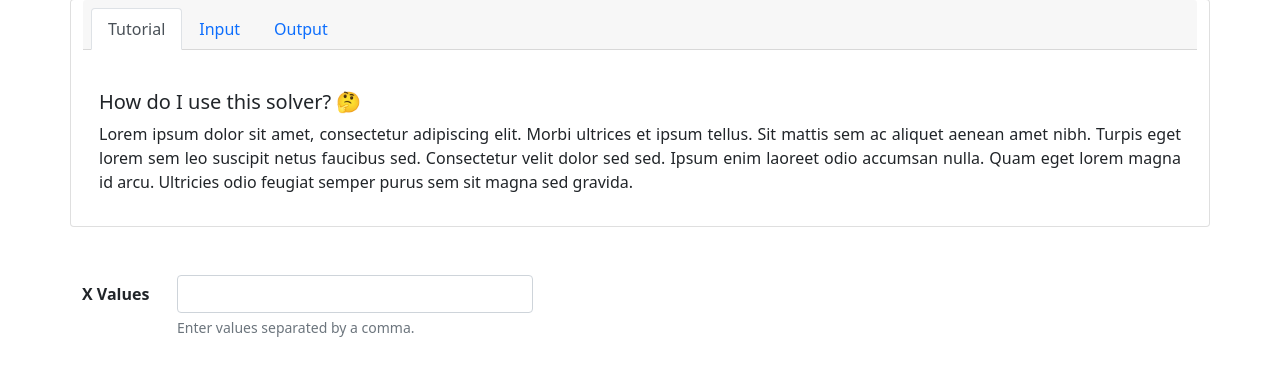
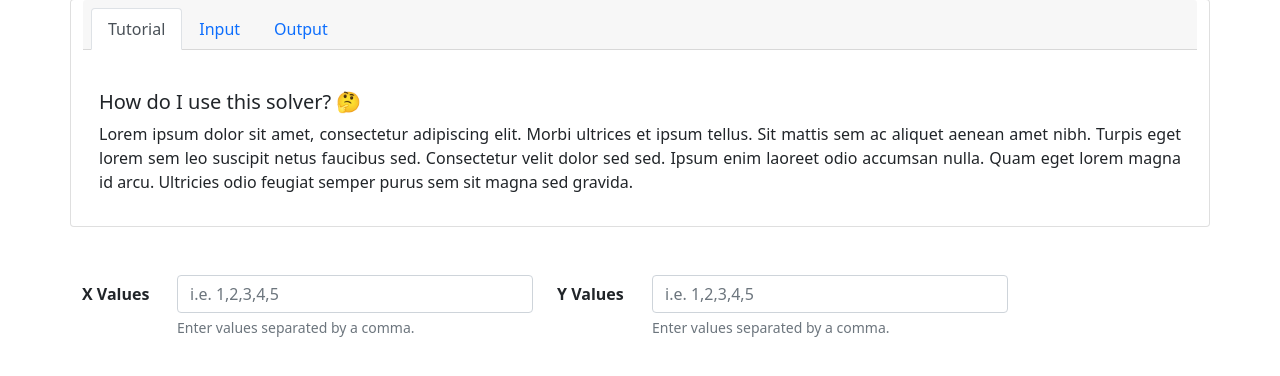
Before and after one commit to brlimarce/SolvePy, a Flask app: page /solve/qsi in a window 1280 px wide. Shown: the part 225-601 px from the top of the page. Run offline with Flask 2, Linux system fonts and the light colour scheme; some libraries are stand-ins or nearby versions.

Commit message:
Move navbar to inner_head.html from layout.html

```diff
--- a/templates/index.html
+++ b/templates/index.html
@@ -1,4 +1,4 @@
-{% extends "layout.html" %}
+{% extends "layouts/layout.html" %}
 
 {% block body %}
     <!-- Place the content here. -->
--- a/templates/layouts/inner_header.html
+++ b/templates/layouts/inner_header.html
@@ -1,9 +1,42 @@
 {% extends "layouts/layout.html" %}
 
 <!-- Navigation Bar -->
-{% block pages %}
-    {% block inner_pages %}
-    {% endblock %}
+{% block navbar %}
+<!-- Start of Navigation Bar -->
+<div class="row d-flex justify-content-between align-items-center">
+    <nav class="navbar fixed-top navbar-expand-lg navbar-dark bg-primary">
+        <!-- Start of Navbar Header -->
+        <div class="navbar-brand">
+            <!-- Icon -->
+            <svg xmlns="http://www.w3.org/2000/svg" width="28" height="28" fill="currentColor" class="bi bi-grid-3x3-gap-fill" viewBox="0 0 16 16">
+                <path d="M1 2a1 1 0 0 1 1-1h2a1 1 0 0 1 1 1v2a1 1 0 0 1-1 1H2a1 1 0 0 1-1-1V2zm5 0a1 1 0 0 1 1-1h2a1 1 0 0 1 1 1v2a1 1 0 0 1-1 1H7a1 1 0 0 1-1-1V2zm5 0a1 1 0 0 1 1-1h2a1 1 0 0 1 1 1v2a1 1 0 0 1-1 1h-2a1 1 0 0 1-1-1V2zM1 7a1 1 0 0 1 1-1h2a1 1 0 0 1 1 1v2a1 1 0 0 1-1 1H2a1 1 0 0 1-1-1V7zm5 0a1 1 0 0 1 1-1h2a1 1 0 0 1 1 1v2a1 1 0 0 1-1 1H7a1 1 0 0 1-1-1V7zm5 0a1 1 0 0 1 1-1h2a1 1 0 0 1 1 1v2a1 1 0 0 1-1 1h-2a1 1 0 0 1-1-1V7zM1 12a1 1 0 0 1 1-1h2a1 1 0 0 1 1 1v2a1 1 0 0 1-1 1H2a1 1 0 0 1-1-1v-2zm5 0a1 1 0 0 1 1-1h2a1 1 0 0 1 1 1v2a1 1 0 0 1-1 1H7a1 1 0 0 1-1-1v-2zm5 0a1 1 0 0 1 1-1h2a1 1 0 0 1 1 1v2a1 1 0 0 1-1 1h-2a1 1 0 0 1-1-1v-2z"/>
+            </svg>
+
+            <!-- Header -->
+            <small class="align-self-center">&nbsp;SolvePy&nbsp;</small>
+
+            <!-- Hamburger Menu -->
+            <button class="navbar-toggler border-0" type="button" data-bs-toggle="collapse" data-bs-target="#webpages" aria-controls="navbarSupportedContent" aria-expanded="false" aria-label="Toggle navigation">
+                <span class="navbar-toggler-icon"></span>
+            </button>
+        </div>
+        <!-- End of Navbar Header -->
+
+        <!-- Start of Navbar Pages -->
+        <div class="collapse navbar-collapse" id="webpages">
+            <ul class="navbar-nav mr-auto">
+                {% block pages %}
+                {% endblock %}
+            </ul>
+        </div>
+        <!-- End of Navbar Pages -->
+
+        <!-- Start of Home Button -->
+        <button class="btn btn-outline-light my-2 my-sm-0" type="button">Go Back</button>
+        <!-- End of Home Button -->
+    </nav>
+</div> <br /> <br /> <br /> <br /> <br />
+<!-- End of Navigation Bar -->
 {% endblock %}
 
 <!-- Body -->
--- a/templates/layouts/layout.html
+++ b/templates/layouts/layout.html
@@ -29,39 +29,8 @@
         <!-- Start of Grid -->
         <div class="container">
             <!-- Start of Navigation Bar -->
-            <div class="row d-flex justify-content-between align-items-center">
-                <nav class="navbar fixed-top navbar-expand-lg navbar-dark bg-primary">
-                    <!-- Start of Navbar Header -->
-                    <div class="navbar-brand">
-                        <!-- Icon -->
-                        <svg xmlns="http://www.w3.org/2000/svg" width="28" height="28" fill="currentColor" class="bi bi-grid-3x3-gap-fill" viewBox="0 0 16 16">
-                            <path d="M1 2a1 1 0 0 1 1-1h2a1 1 0 0 1 1 1v2a1 1 0 0 1-1 1H2a1 1 0 0 1-1-1V2zm5 0a1 1 0 0 1 1-1h2a1 1 0 0 1 1 1v2a1 1 0 0 1-1 1H7a1 1 0 0 1-1-1V2zm5 0a1 1 0 0 1 1-1h2a1 1 0 0 1 1 1v2a1 1 0 0 1-1 1h-2a1 1 0 0 1-1-1V2zM1 7a1 1 0 0 1 1-1h2a1 1 0 0 1 1 1v2a1 1 0 0 1-1 1H2a1 1 0 0 1-1-1V7zm5 0a1 1 0 0 1 1-1h2a1 1 0 0 1 1 1v2a1 1 0 0 1-1 1H7a1 1 0 0 1-1-1V7zm5 0a1 1 0 0 1 1-1h2a1 1 0 0 1 1 1v2a1 1 0 0 1-1 1h-2a1 1 0 0 1-1-1V7zM1 12a1 1 0 0 1 1-1h2a1 1 0 0 1 1 1v2a1 1 0 0 1-1 1H2a1 1 0 0 1-1-1v-2zm5 0a1 1 0 0 1 1-1h2a1 1 0 0 1 1 1v2a1 1 0 0 1-1 1H7a1 1 0 0 1-1-1v-2zm5 0a1 1 0 0 1 1-1h2a1 1 0 0 1 1 1v2a1 1 0 0 1-1 1h-2a1 1 0 0 1-1-1v-2z"/>
-                        </svg>
-
-                        <!-- Header -->
-                        <small class="align-self-center">&nbsp;SolvePy&nbsp;</small>
-
-                        <!-- Hamburger Menu -->
-                        <button class="navbar-toggler border-0" type="button" data-bs-toggle="collapse" data-bs-target="#webpages" aria-controls="navbarSupportedContent" aria-expanded="false" aria-label="Toggle navigation">
-                            <span class="navbar-toggler-icon"></span>
-                        </button>
-                    </div>
-                    <!-- End of Navbar Header -->
-
-                    <!-- Start of Navbar Pages -->
-                    <div class="collapse navbar-collapse" id="webpages">
-                        <ul class="navbar-nav mr-auto">
-                            {% block pages %}
-                            {% endblock %}
-                        </ul>
-                    </div>
-                    <!-- End of Navbar Pages -->
-
-                    <!-- Start of Home Button -->
-                    <button class="btn btn-outline-light my-2 my-sm-0" type="button">Go Back</button>
-                    <!-- End of Home Button -->
-                </nav>
-            </div> <br /> <br /> <br /> <br /> <br />
+            {% block navbar %}
+            {% endblock %}
             <!-- End of Navigation Bar -->
 
             <!-- Start of Body Block -->
--- a/templates/qsi.html
+++ b/templates/qsi.html
@@ -1,7 +1,7 @@
 {% extends "layouts/inner_header.html" %}
 
 <!-- Start of Navigation Bar -->
-{% block inner_pages %}
+{% block pages %}
     <li class="nav-item">
         <a class="nav-link active">QSI</a>
     </li>
@@ -72,16 +72,28 @@
 {% block inner_body %}
     <!-- Start of Form -->
     <form class="form-floating">
-        <!-- X Values -->
         <div class="mb-3 row">
+            <!-- Start of X Values -->
             <!-- Label -->
             <label for="xval" class="col-sm-1 col-form-label fw-bold">X Values</label>
 
             <!-- Input Text -->
             <div class="col-sm-4">
-                <input type="text" class="form-control" id="xval" />
+                <input type="text" class="form-control" id="xval" placeholder="i.e. 1,2,3,4,5" />
                 <div id="xhelp" class="form-text">Enter values separated by a comma.</div>
             </div>
+            <!-- End of X Values -->
+
+            <!-- Start of Y Values -->
+            <!-- Label -->
+            <label for="uval" class="col-sm-1 col-form-label fw-bold">Y Values</label>
+
+            <!-- Input Text -->
+            <div class="col-sm-4">
+                <input type="text" class="form-control" id="yval" placeholder="i.e. 1,2,3,4,5" />
+                <div id="yhelp" class="form-text">Enter values separated by a comma.</div>
+            </div>
+            <!-- End of Y Values -->
         </div>
     </form>
     <!-- End of Form -->
```
